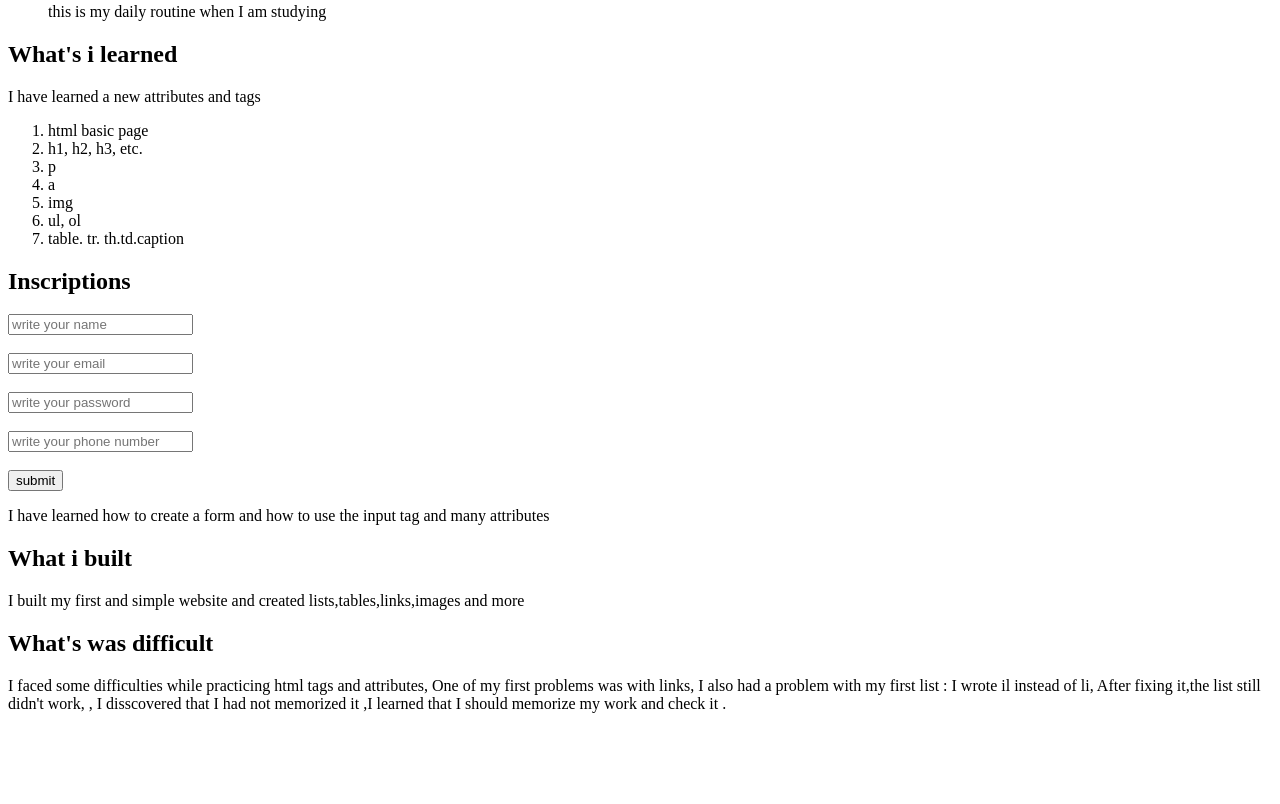
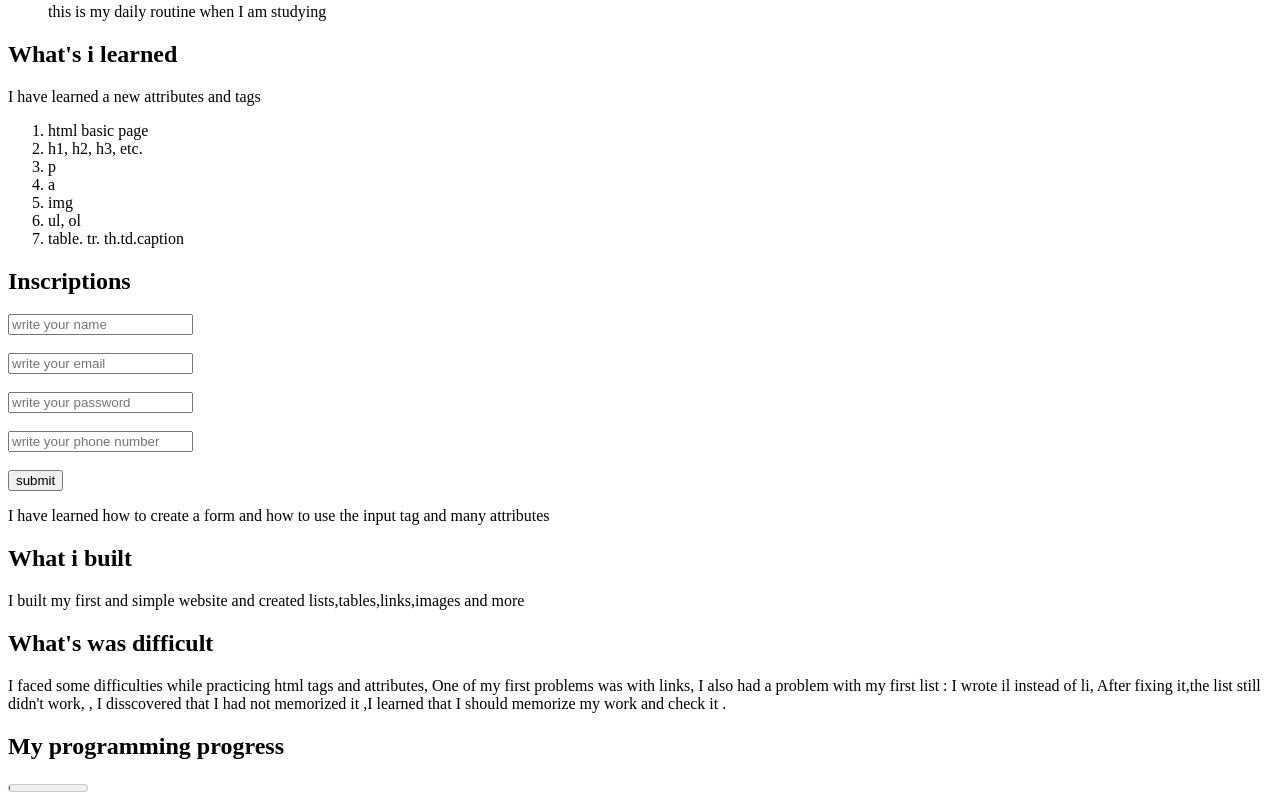
Before and after one commit to omarasamir4343-arch/Layane-_Dev_journey, a plain HTML site: page index.html in a window 1280 px wide. Shown: the part 1290-2094 px from the top of the page. Before the commit the page ends 2019 px from the top, so only its background shows below. Drawn offline with Linux system fonts and the light colour scheme.

Commit message:
Add programming progress meter to index.html
Added a progress meter to track programming progress.

```diff
--- a/index.html
+++ b/index.html
@@ -80,7 +80,9 @@
 </div>
 <div>
   <h2>What's was difficult</h2>
-  <p> I faced some difficulties while practicing html tags and attributes, One of my first problems was with links, I also had a problem with my first list : I wrote il
-    instead of li, After fixing it,the list still didn't work, , I disscovered that I had not memorized it ,I learned that I should memorize my work and check it .
+<p> I faced some difficulties while practicing html tags and attributes, One of my first problems was with links, I also had a problem with my first list : I wrote il
+ instead of li, After fixing it,the list still didn't work, , I disscovered that I had not memorized it ,I learned that I should memorize my work and check it .
+<h2>My programming progress</h2>
+  <meter value="1" min="0" max="100"> <\meter>
 </div>
   </body>
```
